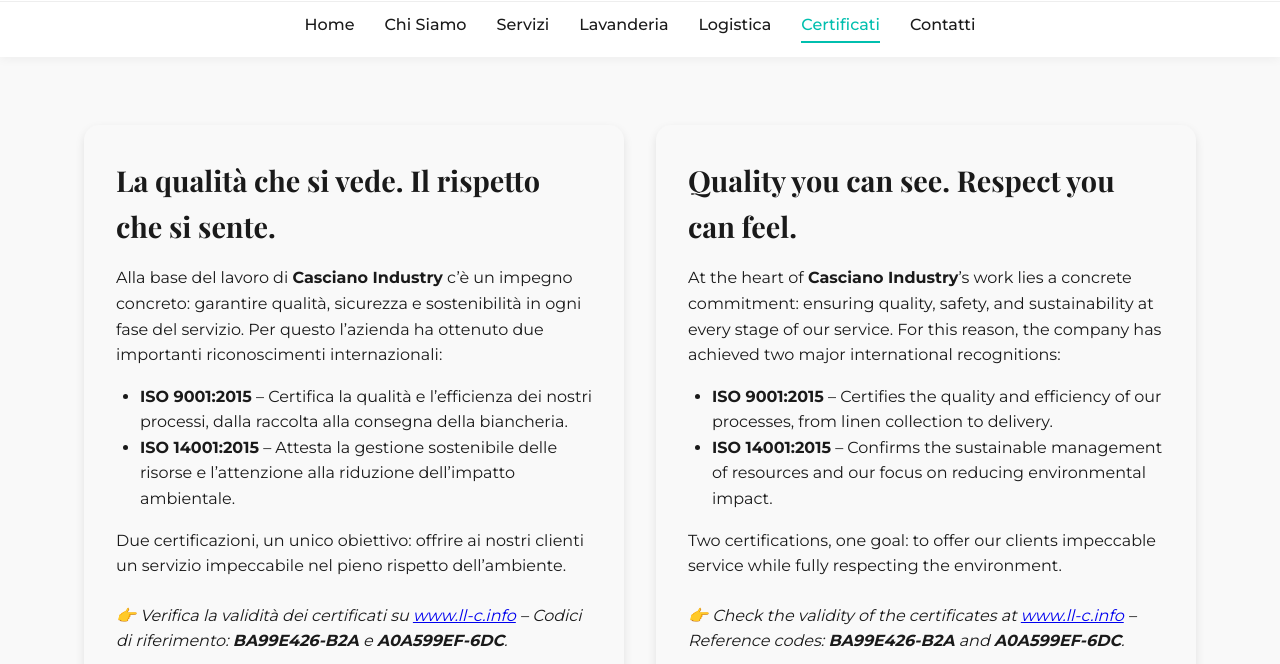
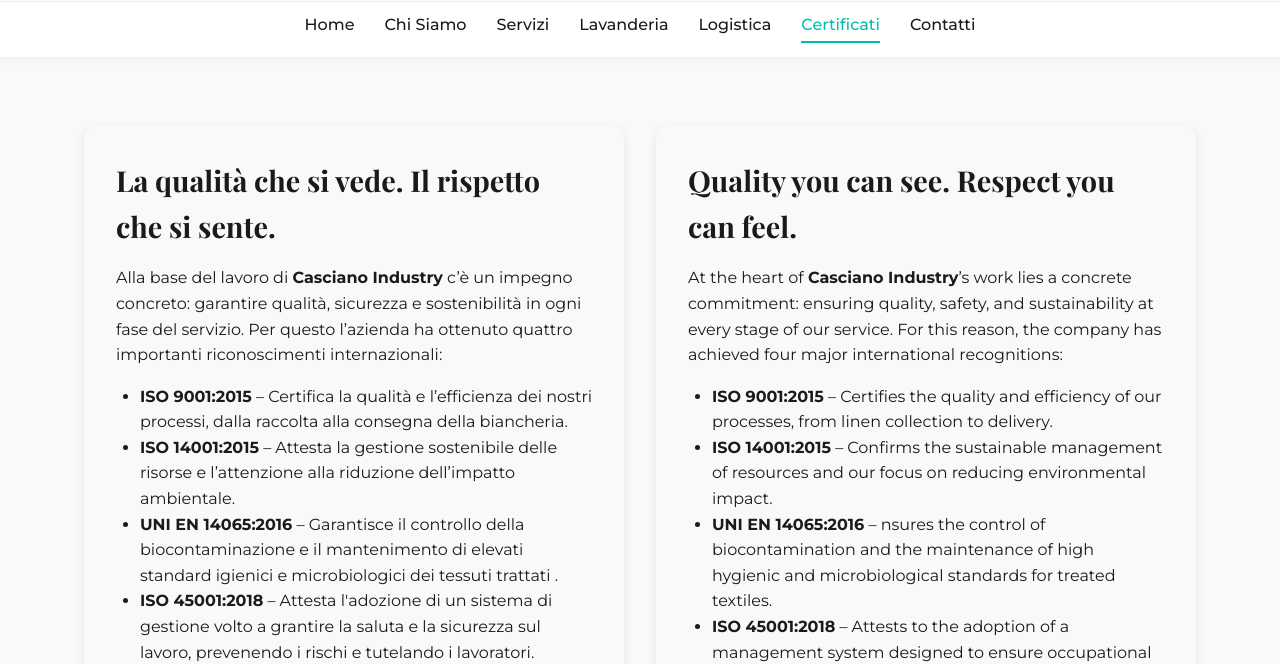
Before and after one commit to CascianoIndustryOnline/cascianoindustryonline.github.io, a plain HTML site: page certificati.html in a window 1280 px wide. Shown: the part 137-801 px from the top of the page. Drawn offline with nearby package versions, Linux system fonts and the light colour scheme.

Commit message:
biografia certificati

```diff
--- a/certificati.html
+++ b/certificati.html
@@ -42,14 +42,16 @@
       <h2>La qualità che si vede. Il rispetto che si sente.</h2>
       <p>
         Alla base del lavoro di <strong>Casciano Industry</strong> c’è un impegno concreto: garantire qualità, sicurezza e sostenibilità in ogni fase del servizio.
-        Per questo l’azienda ha ottenuto due importanti riconoscimenti internazionali:
+        Per questo l’azienda ha ottenuto quattro importanti riconoscimenti internazionali:
       </p>
       <ul>
         <li><strong>ISO 9001:2015</strong> – Certifica la qualità e l’efficienza dei nostri processi, dalla raccolta alla consegna della biancheria.</li>
         <li><strong>ISO 14001:2015</strong> – Attesta la gestione sostenibile delle risorse e l’attenzione alla riduzione dell’impatto ambientale.</li>
+        <li><strong>UNI EN 14065:2016</strong> – Garantisce il controllo della biocontaminazione e il mantenimento di elevati standard igienici e microbiologici dei tessuti trattati .</li>
+        <li><strong>ISO 45001:2018</strong> – Attesta l'adozione di un sistema di gestione volto a grantire la saluta e la sicurezza sul lavoro, prevenendo i rischi e tutelando i lavoratori.</li>
       </ul>
       <p>
-        Due certificazioni, un unico obiettivo: offrire ai nostri clienti un servizio impeccabile nel pieno rispetto dell’ambiente.
+        Quattro certificazioni, un unico obiettivo: offrire ai nostri clienti un servizio impeccabile nel pieno rispetto dell’ambiente.
       </p>
       <p class="verifica">
         👉 Verifica la validità dei certificati su
@@ -77,14 +79,16 @@
       <h2>Quality you can see. Respect you can feel.</h2>
       <p>
         At the heart of <strong>Casciano Industry</strong>’s work lies a concrete commitment: ensuring quality, safety, and sustainability at every stage of our service.
-        For this reason, the company has achieved two major international recognitions:
+        For this reason, the company has achieved four major international recognitions:
       </p>
       <ul>
         <li><strong>ISO 9001:2015</strong> – Certifies the quality and efficiency of our processes, from linen collection to delivery.</li>
         <li><strong>ISO 14001:2015</strong> – Confirms the sustainable management of resources and our focus on reducing environmental impact.</li>
+        <li><strong>UNI EN 14065:2016</strong> – nsures the control of biocontamination and the maintenance of high hygienic and microbiological standards for treated textiles.</li>
+        <li><strong>ISO 45001:2018</strong> – Attests to the adoption of a management system designed to ensure occupational health and safety, by preventing risks and protecting workers.</li>
       </ul>
       <p>
-        Two certifications, one goal: to offer our clients impeccable service while fully respecting the environment.
+        Four certifications, one goal: to offer our clients impeccable service while fully respecting the environment.
       </p>
       <p class="verifica">
         👉 Check the validity of the certificates at
```
